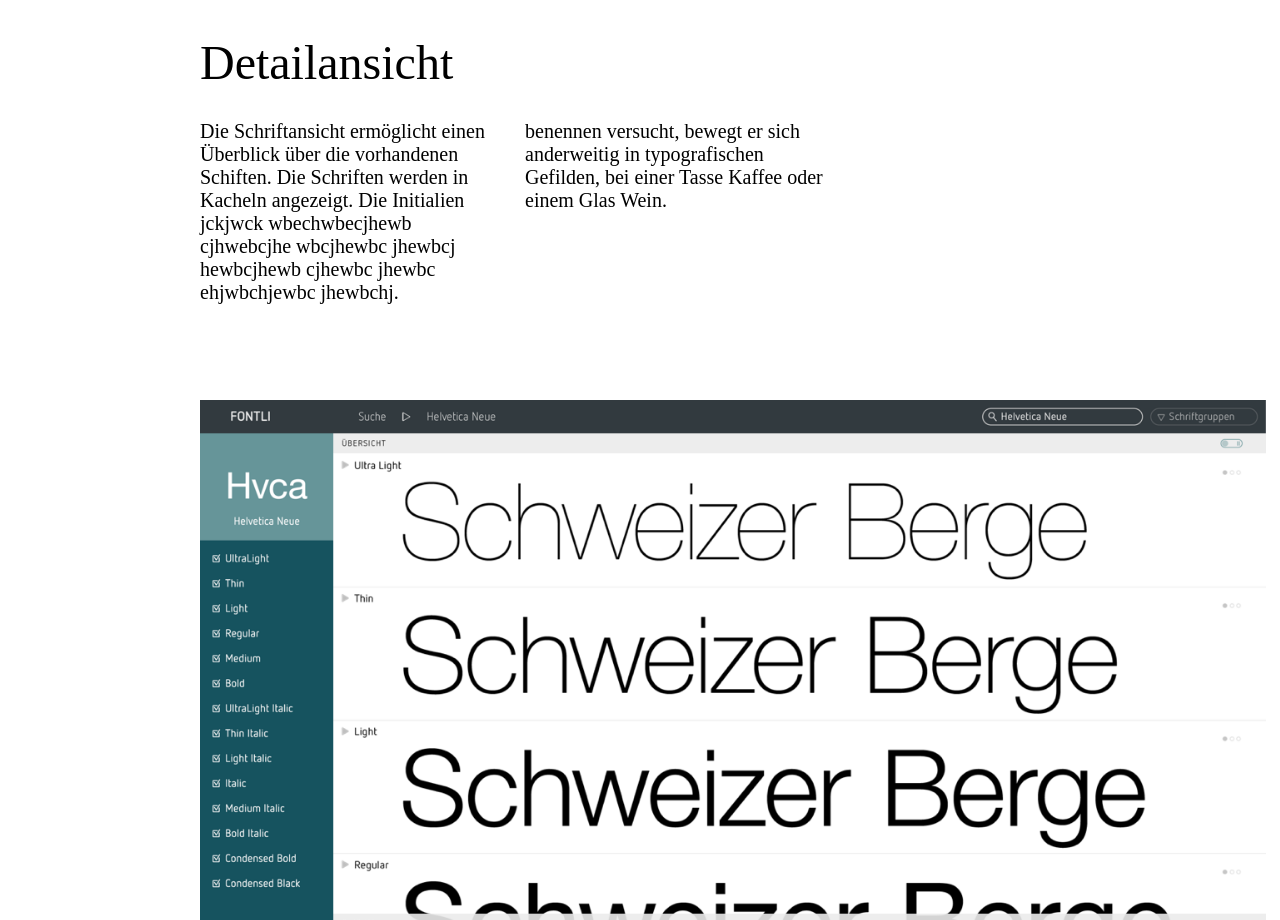
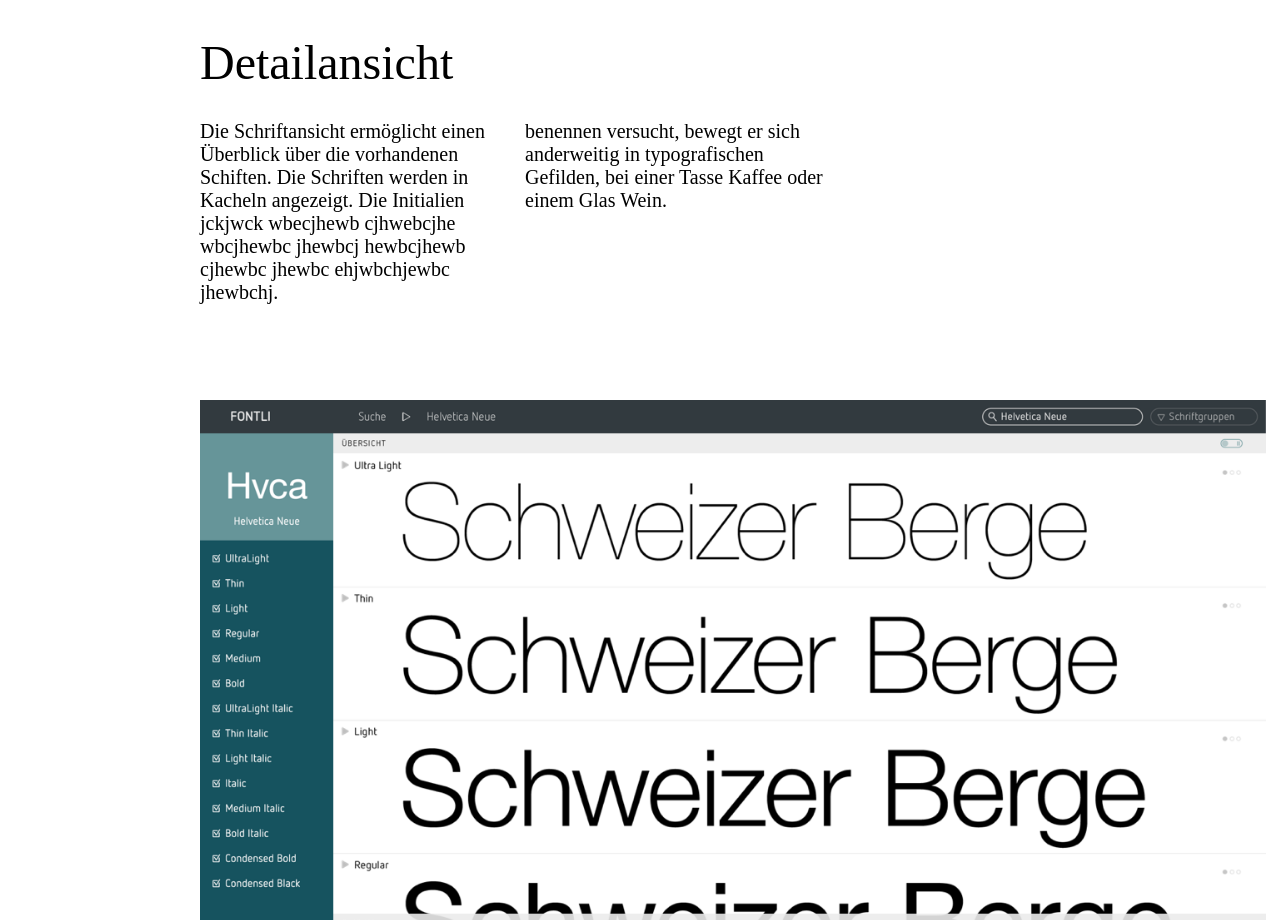
Before and after one commit to calvin91/Fontli, a plain HTML site: page Fontli_Website/index.html in a window 1280 px wide. Shown: the part 3440-4360 px from the top of the page. Drawn offline with Linux system fonts and the light colour scheme.

Commit message:
hhhhhhhh

```diff
--- a/Fontli_Website/index.html
+++ b/Fontli_Website/index.html
@@ -86,7 +86,7 @@
 
 			<div class="text4-inner">Detailansicht</div>
 			<div class="clear6"></div>
-			<div class="text4-1">Die Schriftansicht ermöglicht einen Überblick über die vorhandenen Schiften. Die Schriften werden in Kacheln angezeigt. Die Initialien jckjwck wbechwbecjhewb cjhwebcjhe wbcjhewbc jhewbcj hewbcjhewb cjhewbc jhewbc ehjwbchjewbc jhewbchj.</div>
+			<div class="text4-1">Die Schriftansicht ermöglicht einen Überblick über die vorhandenen Schiften. Die Schriften werden in Kacheln angezeigt. Die Initialien jckjwck wbecjhewb cjhwebcjhe wbcjhewbc jhewbcj hewbcjhewb cjhewbc jhewbc ehjwbchjewbc jhewbchj.</div>
 
 			<div class="text2-1">benennen versucht, bewegt er sich anderweitig in typografischen Gefilden, bei einer Tasse Kaffee oder einem Glas Wein.</div>
 
```
